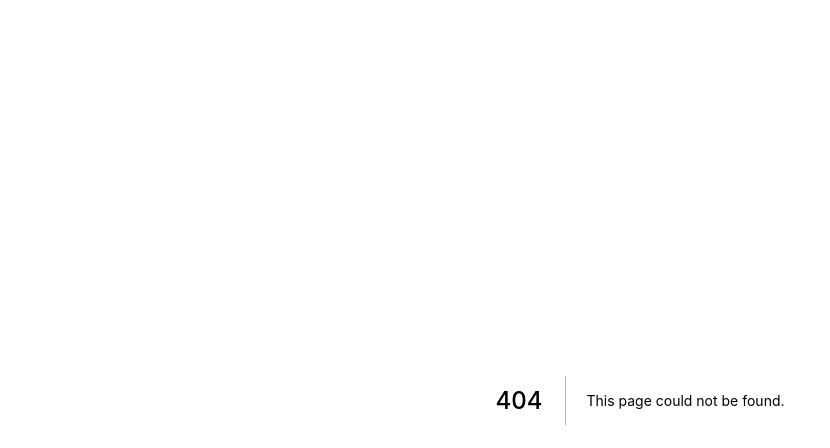
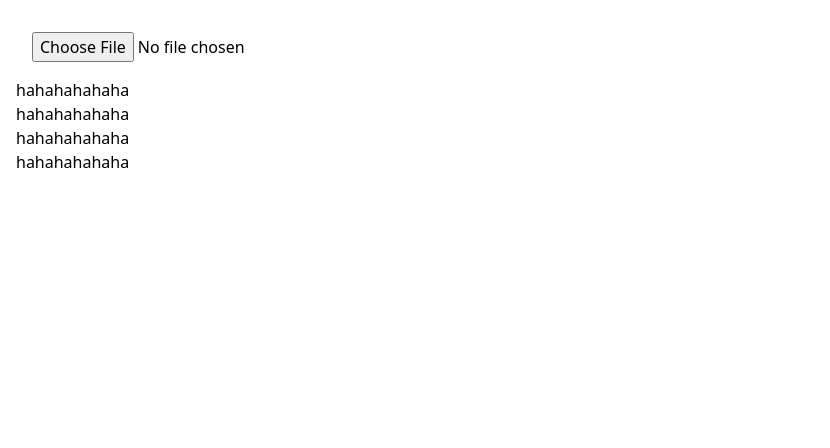
Before and after one commit to SernSanP/auto-frontend, a Next.js app: page / in a window 1280 px wide. Before the commit this address had no page. Shown: the top 448 px of the page, without its empty margins (0-830 px from the left). Built offline with nearby package versions, Linux system fonts and the light colour scheme.

Commit message:
move papa to component

```diff
--- a/src/pages/api/hello.ts
+++ /dev/null
@@ -1,5 +0,0 @@
-// Next.js API route support: https://nextjs.org/docs/api-routes/introduction
-
-export default function helloAPI(req, res) {
-  res.status(200).json({ name: 'John Doe' })
-}
--- /dev/null
+++ b/src/pages/component/Menubar.tsx
@@ -0,0 +1,12 @@
+import React from 'react'
+
+export function Menubar() {
+    return (
+        <div>
+            <div>hahahahahaha</div>
+            <div>hahahahahaha</div>
+            <div>hahahahahaha</div>
+            <div>hahahahahaha</div>
+        </div>
+    )
+}
--- a/src/pages/papa.tsx
+++ b/src/pages/component/Papaparse.tsx
@@ -1,6 +1,7 @@
 import Papa from "papaparse";
 import { useState } from "react";
 import { getBankFromAbbr } from "src/bank";
+
 
 interface Transaction {
   bankCode: string;
@@ -26,7 +27,7 @@ const validate_error = {
   bal_false:"รูปแบบยอดเงินไม่ถูกต้อง",
 }
 
-export default function papa() {
+export default function Papaparse() {
   const [selectedFile, setSelectedFile] = useState<File>();
 
   const check_data_null = (data:any) => {
--- /dev/null
+++ b/src/pages/index.tsx
@@ -0,0 +1,13 @@
+import { Menubar } from "./component/menubar";
+import Papaparse from "./component/Papaparse";
+import React from 'react'
+
+
+export default function index() {
+  return (
+    <div className='p-4'>
+      <Papaparse></Papaparse>
+      <Menubar></Menubar>
+    </div>
+  );
+}
```
